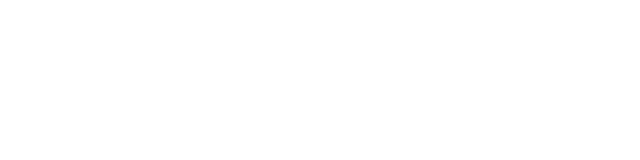
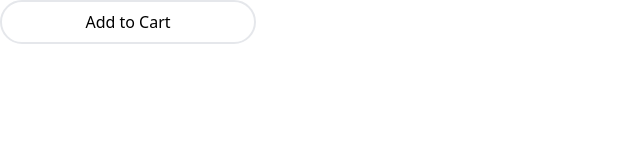
Before and after one commit to Clau4774/product-list-with-cart-main, a React (Vite) app: page / in a window 1280 px wide. Shown: the top 160 px of the page, without its empty margins (0-640 px from the left). Built offline with nearby package versions, Linux system fonts and the light colour scheme.

Commit message:
work on ButtonAddToCart

```diff
--- a/src/App.tsx
+++ b/src/App.tsx
@@ -5,10 +5,9 @@ import ButtonAddToCart from './components/ui/ButtonAddToCart';
 function App() {
 
   const [selected, setSelected] = useState(false);
-  console.log(selected);
 
   return(
-    <ButtonAddToCart selected>{selected}</ButtonAddToCart>
+    <ButtonAddToCart selected id="addButton"></ButtonAddToCart>
   )
 }
 
--- a/src/components/ui/ButtonAddToCart.tsx
+++ b/src/components/ui/ButtonAddToCart.tsx
@@ -1,16 +1,13 @@
 import { ButtonAddToCartInterface } from "../interfaces/index"
 
-function ButtonAddToCart({children, ...props}: ButtonAddToCartInterface) {
+function ButtonAddToCart({selected = false, children = 'Add to Cart', ...props}: ButtonAddToCartInterface) {
 
-    const {selected} = props;
+    console.log('selected button', selected)
+    console.log('children', children)
 
-    const component = {
-        true: <button>{children}</button>,
-        false: <button>{children}</button>
-      }
-    console.log(component.true)
-      return component.true;
-
+    return (
+        <button className="max-w-64 bg-white  px-3 py-2 border-2 rounded-full hover:text-red-600 transition-all w-full" {...props}>{children}</button>
+    )
 }
 
 export default ButtonAddToCart
```
